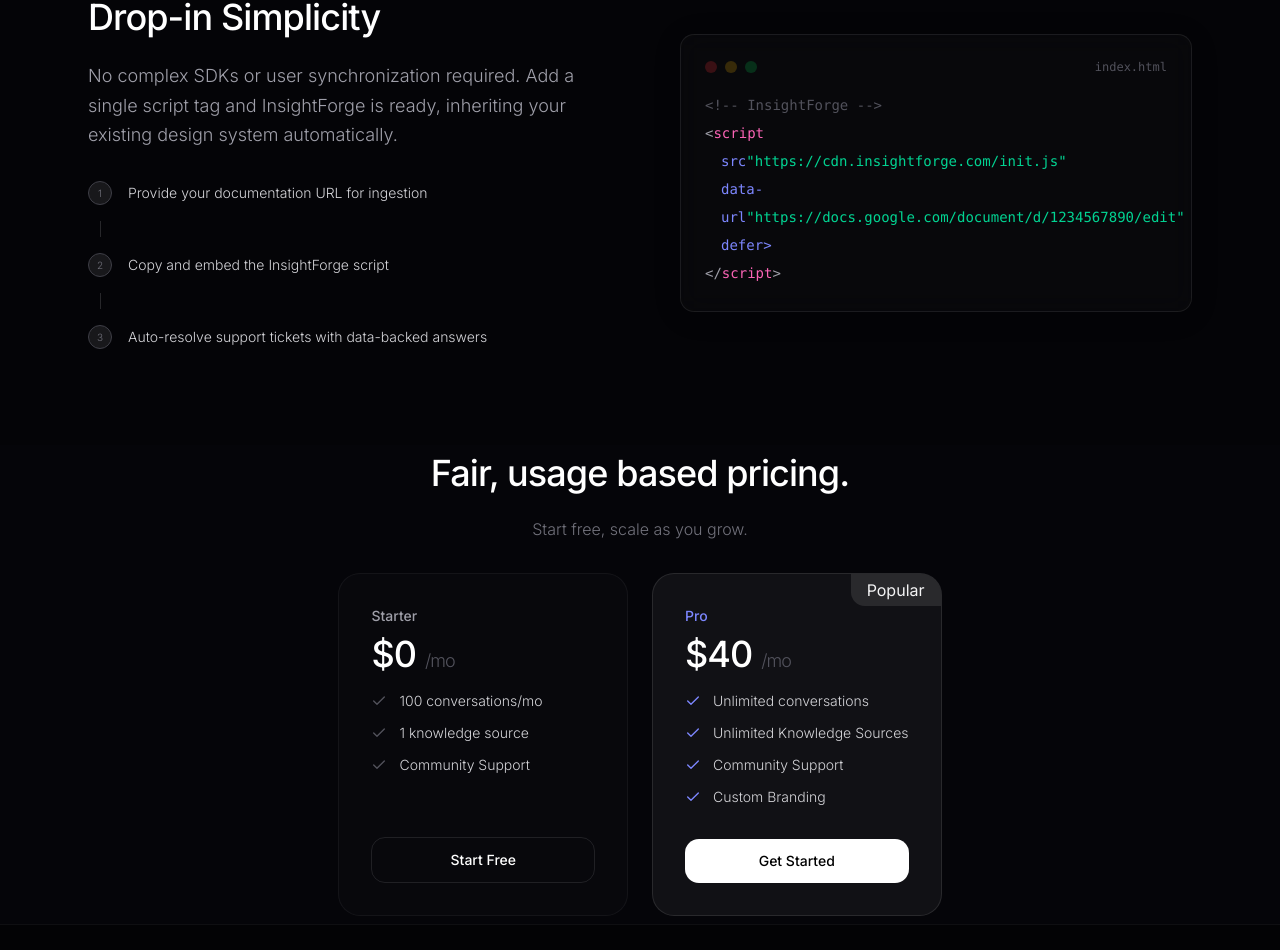
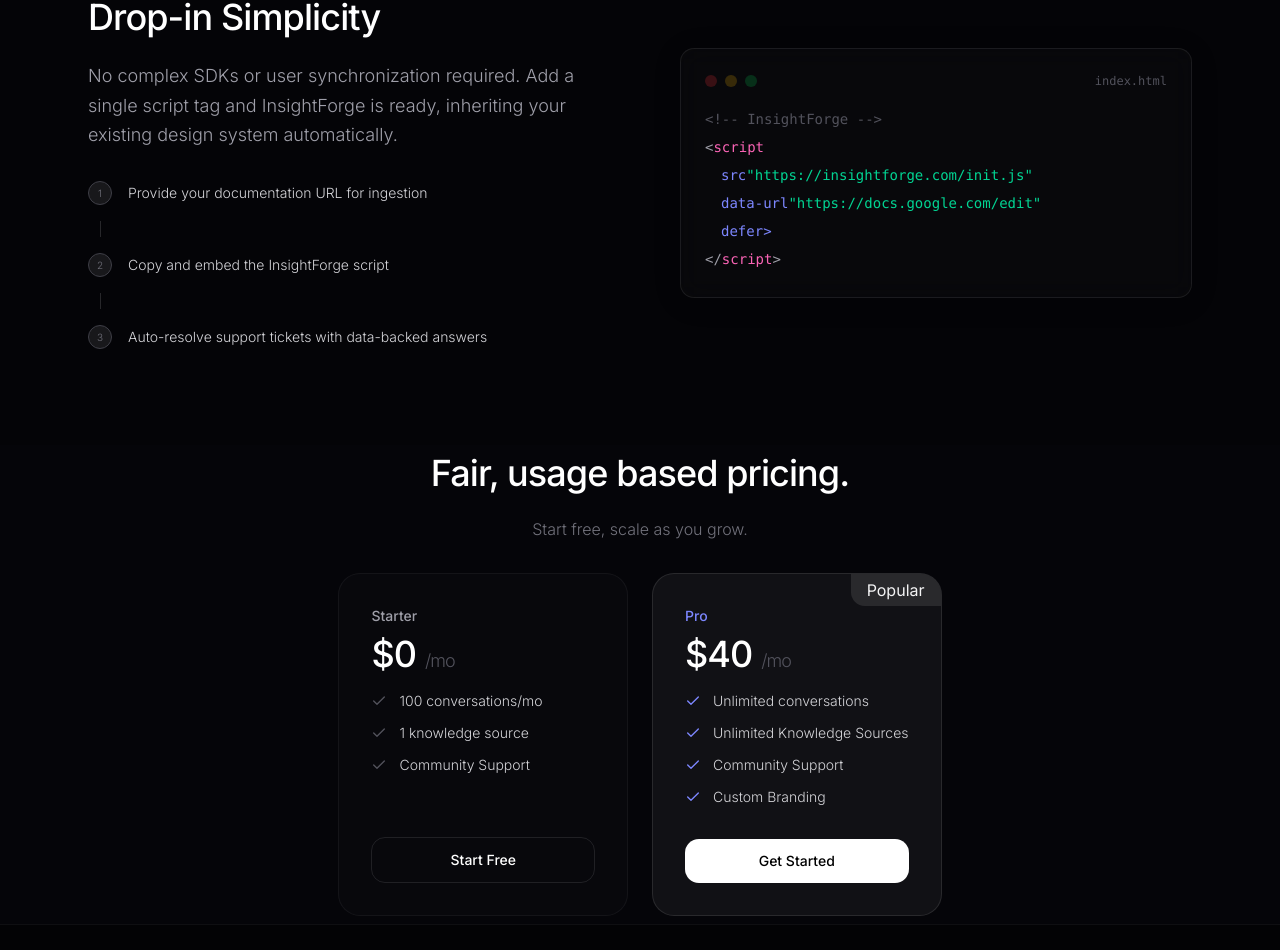
Before and after one commit to abraham-DBA/insightforge-ai-analytics, a Next.js app: page / in a window 1280 px wide. Shown: the part 2575-3525 px from the top of the page. Built offline with nearby package versions, Linux system fonts and the light colour scheme; no server answers.

Commit message:
edit integration

```diff
--- /dev/null
+++ b/app/dashboard/chatbot/page.tsx
@@ -0,0 +1,11 @@
+import React from 'react';
+
+const ChatbotPage = () => {
+    return (
+        <div>
+          Chatbot
+        </div>
+    );
+};
+
+export default ChatbotPage;
--- /dev/null
+++ b/app/dashboard/conversations/page.tsx
@@ -0,0 +1,11 @@
+import React from 'react';
+
+const ConversationsPage = () => {
+    return (
+        <div>
+          Conversations
+        </div>
+    );
+};
+
+export default ConversationsPage;
--- /dev/null
+++ b/app/dashboard/sections/page.tsx
@@ -0,0 +1,11 @@
+import React from 'react';
+
+const Page = () => {
+    return (
+        <div>
+          Sections page
+        </div>
+    );
+};
+
+export default Page;
--- /dev/null
+++ b/app/dashboard/settings/page.tsx
@@ -0,0 +1,11 @@
+import React from 'react';
+
+const SettingsPage = () => {
+    return (
+        <div>
+
+        </div>
+    );
+};
+
+export default SettingsPage;
--- a/components/landing/integration/index.tsx
+++ b/components/landing/integration/index.tsx
@@ -56,13 +56,13 @@
                                 <div className="pl-4">
                                     <span className="text-indigo-400">src</span>
                                     <span className="text-emerald-400">
-                                        &quot;https://cdn.insightforge.com/init.js&quot;
+                                        &quot;https://insightforge.com/init.js&quot;
                                     </span>
                                 </div>
                                 <div className="pl-4">
                                     <span className="text-indigo-400">data-url</span>
                                     <span className="text-emerald-400">
-                                        &quot;https://docs.google.com/document/d/1234567890/edit&quot;
+                                        &quot;https://docs.google.com/edit&quot;
                                     </span>
                                     <br/>
                                     <span className="text-indigo-400">defer&gt;</span>
```
